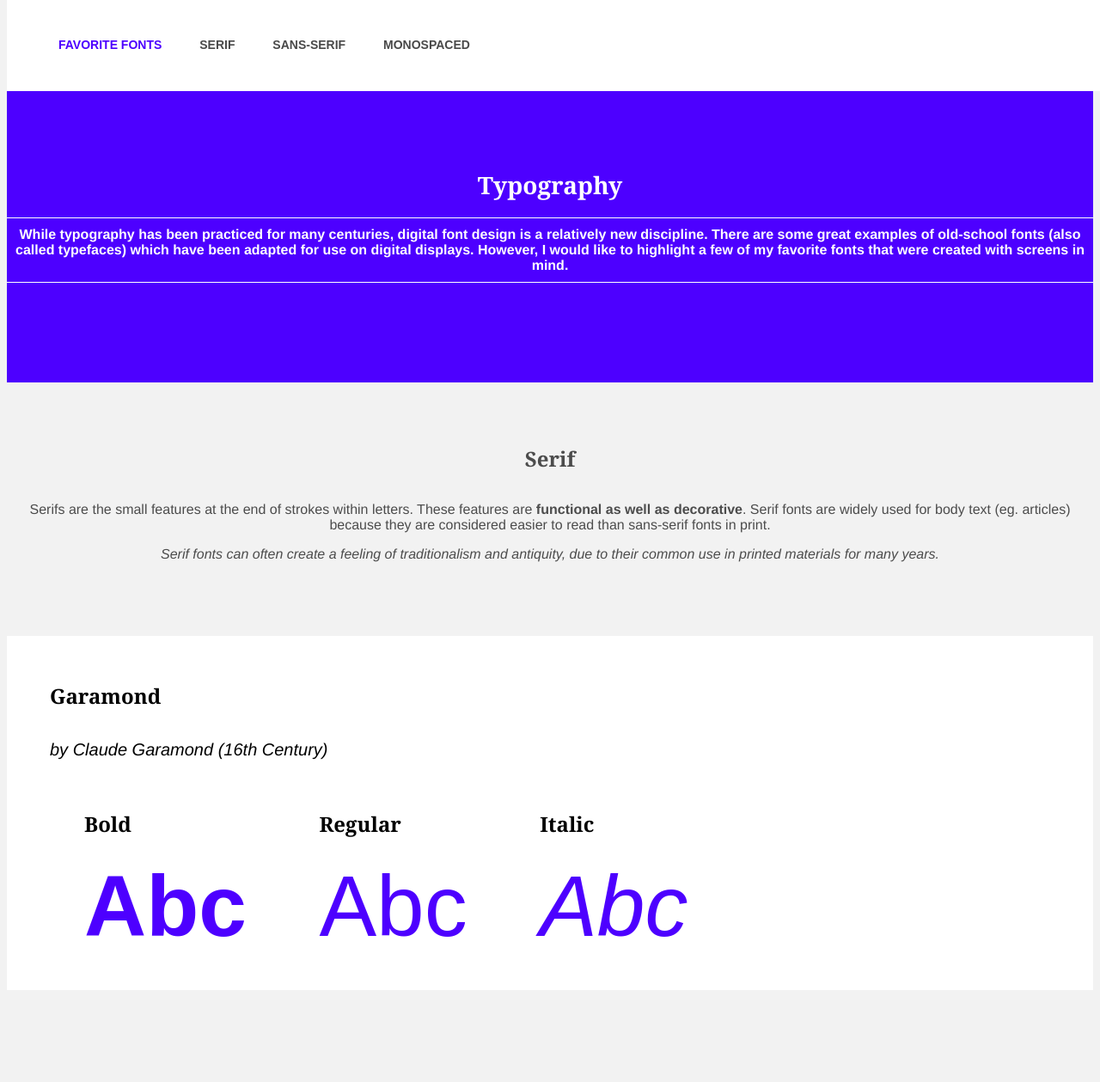
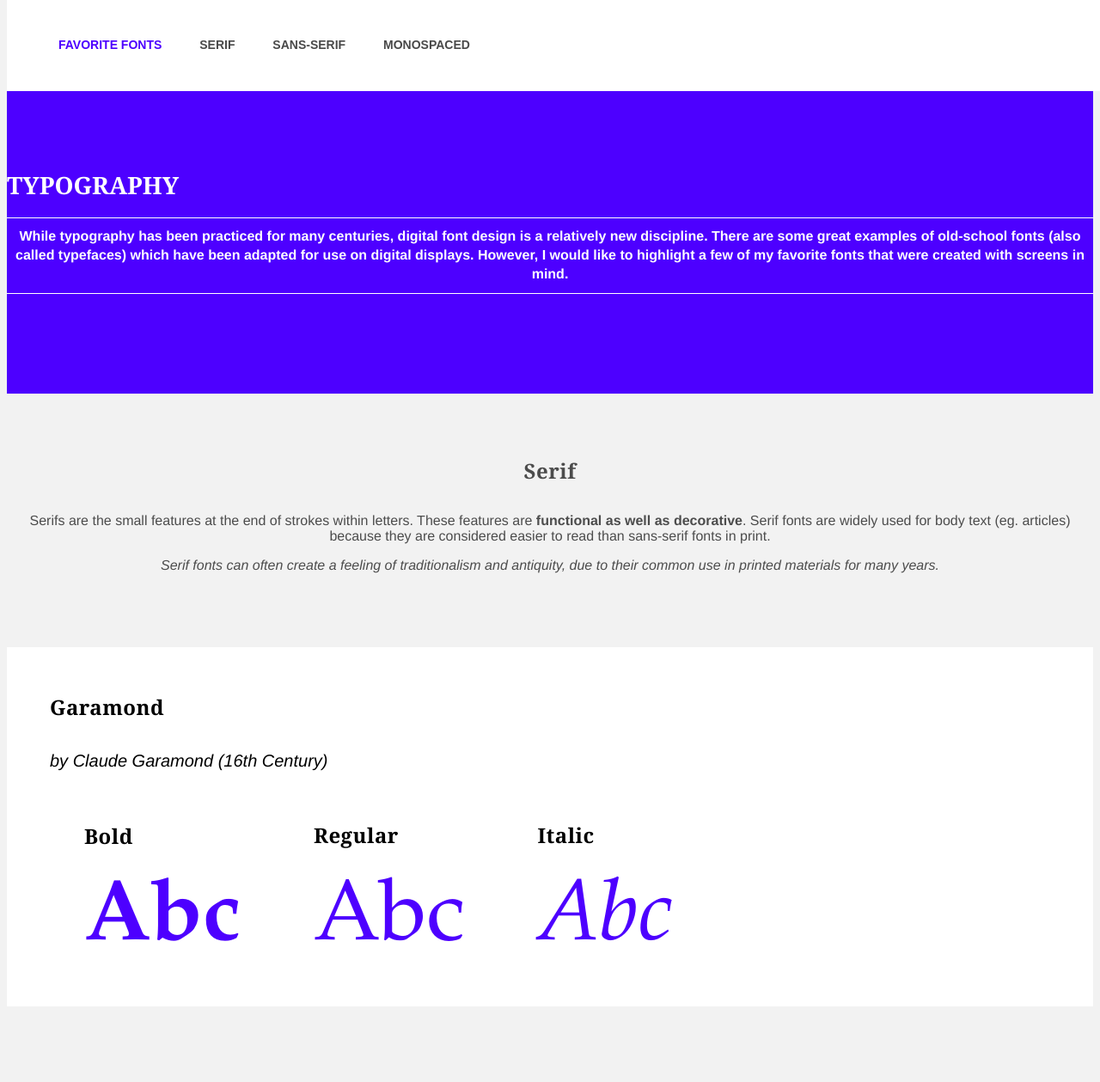
Before and after one commit to Greenkrok/Codecademy, a plain HTML site: page Learn CSS/CSS TYPOGRAPHY/index.html in a window 1280 px wide. Shown: the top 1259 px of the page at 86% size. Drawn offline with Linux system fonts and the light colour scheme.

Commit message:
Text-transform, Line Height, Serif and Sans Serif, Fallback Fonts

```diff
--- a/Learn CSS/CSS TYPOGRAPHY/style.css
+++ b/Learn CSS/CSS TYPOGRAPHY/style.css
@@ -11,6 +11,8 @@ body {
 
 h1 {
   font-family: Georgia;
+  text-transform: uppercase;
+  text-align: left;
   color: white;
   font-size: 28px;
 }
@@ -21,6 +23,7 @@ h2 {
   font-weight: 700;
   line-height: 2.5;
   word-spacing: 0.05em;
+  letter-spacing: 0.02em;
 }
 
 a {
@@ -82,6 +85,7 @@ a.home {
 
 .banner p {
   font-weight: bold;
+  line-height: 1.4;
   border-top: 1px solid #fff;
   border-bottom: 1px solid #fff;
   padding: 10px;
@@ -126,11 +130,13 @@ a.home {
   font-size: 100px;
 }
 
-/* Add styles for the Garamond font here */
+.garamond .sample .text {
+  font-family: Garamond, serif;
+}
 
-/* Add styles for the Helvetica font here */
-
-/* Add styles for the Space Mono font here */
+.helvetica .sample .text {
+  font-family: Helvetica, sans-serif;
+}
 
 .bold {
   font-weight: 900;
```
